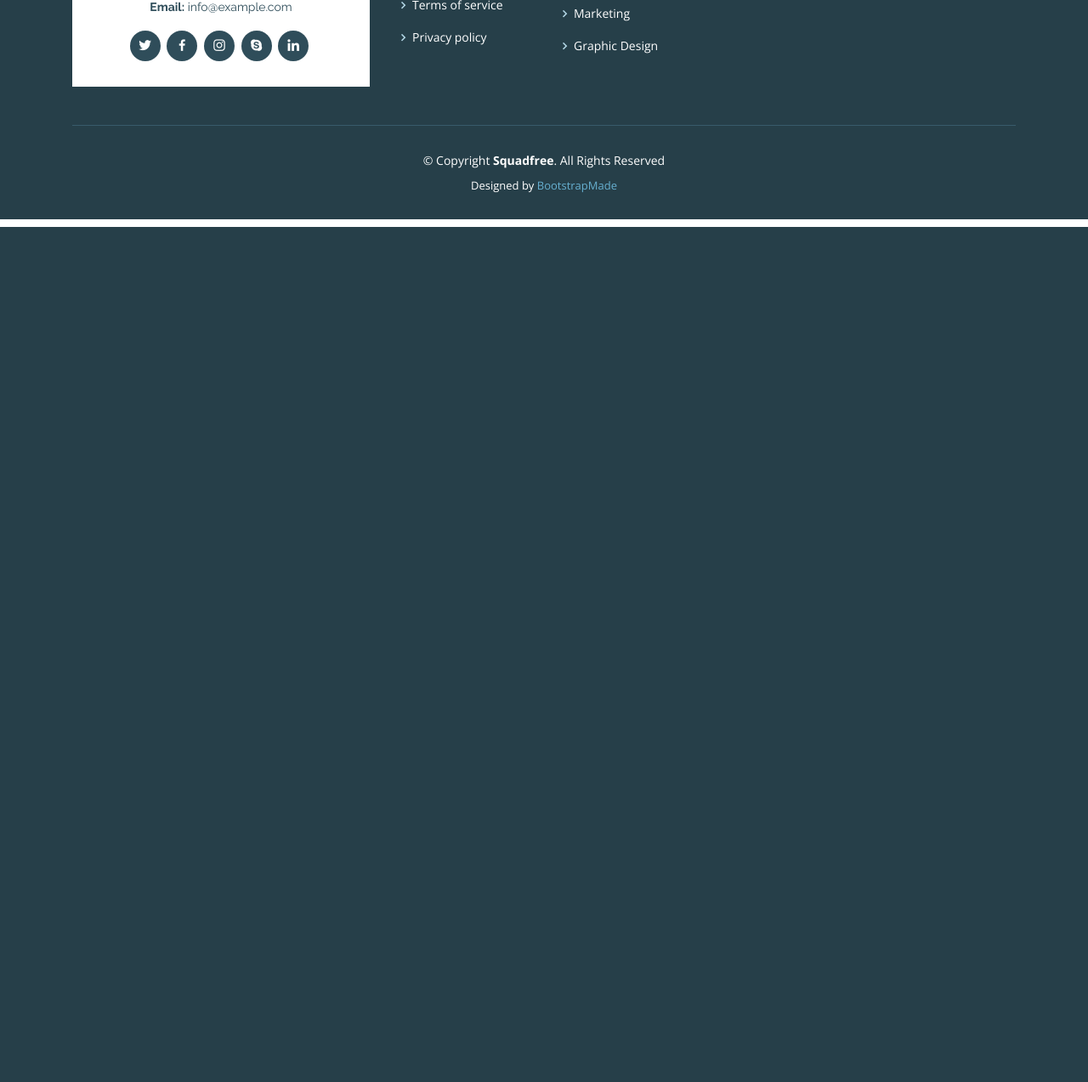
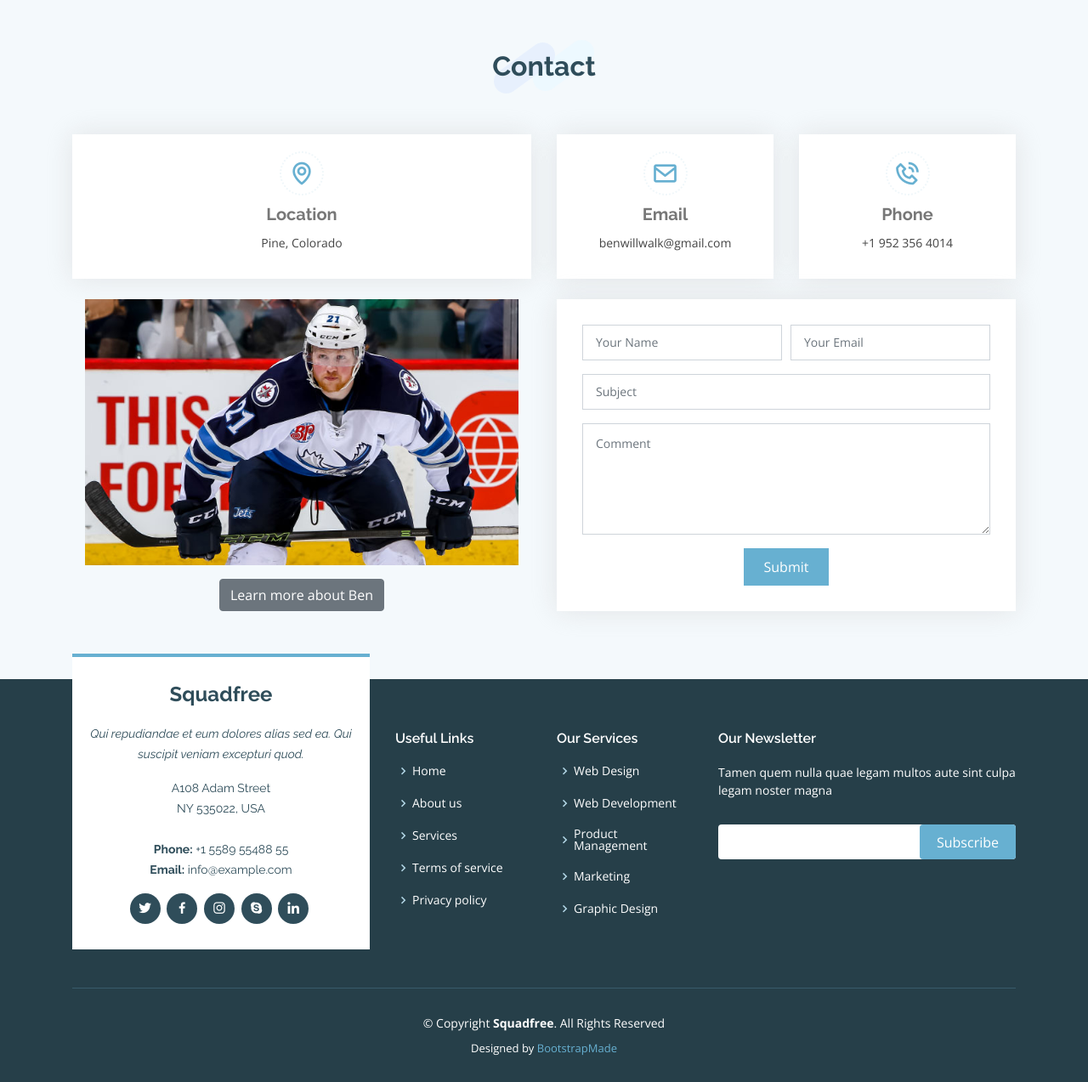
Before and after one commit to muggsieXIV/benwillwalk, a Django app: template main/templates/inner-page.html in a window 1280 px wide. Shown: the part 533-1806 px from the top of the page at 85% size. Before the commit the page ends 800 px from the top, so only its background shows below. Run offline with Django 3.2, Linux system fonts and the light colour scheme; the template is opened without the code that fills it, so the values that code supplies are empty; some libraries are stand-ins or nearby versions.

Commit message:
fixed initial bugs 1/16

```diff
--- a/main/templates/about-inner-page.html
+++ b/main/templates/about-inner-page.html
@@ -8,7 +8,7 @@
   <title>About BenWillWalk</title>
   <meta content="" name="description">
   <meta content="" name="keywords">
-
+  {% load static %}
   <!-- Favicons -->
   <link href="{% static 'assets/img/favicon.png' %}" rel="icon">
   <link href="{% static 'assets/img/apple-touch-icon.png' %}" rel="apple-touch-icon">
--- a/main/templates/inner-page.html
+++ b/main/templates/inner-page.html
@@ -5,27 +5,27 @@
   <meta charset="utf-8">
   <meta content="width=device-width, initial-scale=1.0" name="viewport">
 
-  <title>Inner Page - Squadfree Bootstrap Template</title>
+  <title>BWW - Photography</title>
   <meta content="" name="descriptison">
   <meta content="" name="keywords">
-
+  {% load static %}
   <!-- Favicons -->
-  <link href="assets/img/favicon.png" rel="icon">
-  <link href="assets/img/apple-touch-icon.png" rel="apple-touch-icon">
+  <link href="{% static 'assets/img/favicon.png' %}" rel="icon">
+  <link href="{% static 'assets/img/apple-touch-icon.png' %}" rel="apple-touch-icon">
 
   <!-- Google Fonts -->
   <link href="https://fonts.googleapis.com/css?family=Open+Sans:300,300i,400,400i,600,600i,700,700i|Raleway:300,300i,400,400i,500,500i,600,600i,700,700i|Poppins:300,300i,400,400i,500,500i,600,600i,700,700i" rel="stylesheet">
 
   <!-- Vendor CSS Files -->
-  <link href="assets/vendor/bootstrap/css/bootstrap.min.css" rel="stylesheet">
-  <link href="assets/vendor/icofont/icofont.min.css" rel="stylesheet">
-  <link href="assets/vendor/boxicons/css/boxicons.min.css" rel="stylesheet">
-  <link href="assets/vendor/venobox/venobox.css" rel="stylesheet">
-  <link href="assets/vendor/owl.carousel/assets/owl.carousel.min.css" rel="stylesheet">
-  <link href="assets/vendor/aos/aos.css" rel="stylesheet">
+  <link href="{% static 'assets/vendor/bootstrap/css/bootstrap.min.css' %}" rel="stylesheet">
+  <link href="{% static 'assets/vendor/icofont/icofont.min.css' %}" rel="stylesheet">
+  <link href="{% static 'assets/vendor/boxicons/css/boxicons.min.css' %}" rel="stylesheet">
+  <link href="{% static 'assets/vendor/venobox/venobox.css' %}" rel="stylesheet">
+  <link href="{% static 'assets/vendor/owl.carousel/assets/owl.carousel.min.css' %}" rel="stylesheet">
+  <link href="{% static 'assets/vendor/aos/aos.css' %}" rel="stylesheet">
 
   <!-- Template Main CSS File -->
-  <link href="assets/css/style.css" rel="stylesheet">
+  <link href="{% static 'assets/css/style.css' %}" rel="stylesheet">
 
   <!-- =======================================================
   * Template Name: Squadfree - v2.2.0
@@ -42,33 +42,27 @@
     <div class="container d-flex align-items-center">
 
       <div class="logo mr-auto">
-        <h1 class="text-light"><a href="index.html"><span>Squadfree</span></a></h1>
+        <h1 class="text-light"><a href="index.html"><span>BenWillWalk</span></a></h1>
         <!-- Uncomment below if you prefer to use an image logo -->
-        <!-- <a href="index.html"><img src="assets/img/logo.png" alt="" class="img-fluid"></a>-->
       </div>
 
       <nav class="nav-menu d-none d-lg-block">
         <ul>
-          <li><a href="index.html">Home</a></li>
-          <li><a href="#about">About Us</a></li>
-          <li><a href="#services">Services</a></li>
-          <li><a href="#portfolio">Portfolio</a></li>
-          <li><a href="#team">Team</a></li>
-          <li class="drop-down"><a href="">Drop Down</a>
+          <li><a href="/">Home</a></li>
+          <li><a href="/about-bww">About BenWillWalk</a></li>
+          <li><a class="drop-down" href="">Portfolios</a>
             <ul>
-              <li><a href="#">Drop Down 1</a></li>
-              <li class="drop-down"><a href="#">Drop Down 2</a>
-                <ul>
-                  <li><a href="#">Deep Drop Down 1</a></li>
-                  <li><a href="#">Deep Drop Down 2</a></li>
-                  <li><a href="#">Deep Drop Down 3</a></li>
-                  <li><a href="#">Deep Drop Down 4</a></li>
-                  <li><a href="#">Deep Drop Down 5</a></li>
-                </ul>
-              </li>
-              <li><a href="#">Drop Down 3</a></li>
-              <li><a href="#">Drop Down 4</a></li>
-              <li><a href="#">Drop Down 5</a></li>
+              <li><a href="#">Graphic Design</a></li>
+              <li><a href="#">Articles</a></li>
+              <li><a href="/photography">Photography</a></li>
+            </ul>
+          </li>
+          <li class="drop-down"><a href="">Points Of Contact</a>
+            <ul>
+              <li><a href="https://www.github.com/muggsieXIV">Github</a></li>
+              <li><a href="https://www.linkedin.com/in/benwillwalk/">Linkedin</a></li>
+              <li class="m-3">Email: benwillwalk@gmail.com</li>
+              <li class="m-3">Phone: +1 (952) 356-4014</li>
             </ul>
           </li>
           <li><a href="#contact">Contact Us</a></li>
@@ -86,10 +80,10 @@
       <div class="container">
 
         <div class="d-flex justify-content-between align-items-center">
-          <h2>Inner Page</h2>
+          <h2>Photography</h2>
           <ol>
-            <li><a href="index.html">Home</a></li>
-            <li>Inner Page</li>
+            <li><a href="/">Home</a></li>
+            <li>Portfolio</li>
           </ol>
         </div>
 
@@ -99,10 +93,101 @@
     <section class="inner-page">
       <div class="container">
         <p>
-          Example inner page template
+          Sorry, this page is still under construction. Ben's full photography album is coming soon!
         </p>
       </div>
     </section>
+
+    <!-- ======= Cta Section ======= -->
+    <section id="cta" class="cta">
+      <div class="container" data-aos="zoom-in">
+
+        <div class="text-center">
+          <h3>Contact Ben Walker</h3>
+          <a class="cta-btn" href="#contact">Contact</a>
+        </div>
+
+      </div>
+    </section><!-- End Cta Section -->
+
+
+    <!-- ======= Contact Section ======= -->
+    <section id="contact" class="contact section-bg">
+      <div class="container">
+
+        <div class="section-title" data-aos="fade-in" data-aos-delay="100">
+          <h2>Contact</h2>
+        </div>
+
+        <div class="row" data-aos="fade-up" data-aos-delay="100">
+          <div class="col-lg-6">
+            <div class="info-box mb-4">
+              <i class="bx bx-map"></i>
+              <h3>Location</h3>
+              <p>Pine, Colorado</p>
+            </div>
+          </div>
+
+          <div class="col-lg-3 col-md-6">
+            <div class="info-box  mb-4">
+              <i class="bx bx-envelope"></i>
+              <h3>Email</h3>
+              <p>benwillwalk@gmail.com</p>
+            </div>
+          </div>
+
+          <div class="col-lg-3 col-md-6">
+            <div class="info-box  mb-4">
+              <i class="bx bx-phone-call"></i>
+              <h3>Phone</h3>
+              <p>+1 952 356 4014</p>
+            </div>
+          </div>
+
+        </div>
+
+        <div class="row" data-aos="fade-up" data-aos-delay="200">
+
+          <div class="col-lg-6 text-center">
+            <!-- <iframe class="mb-4 mb-lg-0" src="https://www.google.com/maps/embed?pb=!1m14!1m8!1m3!1d12097.433213460943!2d-74.0062269!3d40.7101282!3m2!1i1024!2i768!4f13.1!3m3!1m2!1s0x0%3A0xb89d1fe6bc499443!2sDowntown+Conference+Center!5e0!3m2!1smk!2sbg!4v1539943755621" frameborder="0" style="border:0; width: 100%; height: 384px;" allowfullscreen></iframe> -->
+            <img src="{% static 'assets/img/benwalkerhky.jpg' %}" alt="" class="col-lg-12" />
+            <a class="btn btn-secondary text-center mt-3" href="/about-bww">Learn more about Ben</a>
+          </div>
+
+          <div class="col-lg-6">
+            <form action="form/" method="POST" role="form" class="php-email-form">
+              {% csrf_token %}
+              <div class="form-row">
+                <div class="col-md-6 form-group">
+                  <input type="text" name="name" class="form-control" id="name" placeholder="Your Name" data-rule="minlen:4" data-msg="Please enter at least 4 chars" />
+                  <div class="validate"></div>
+                </div>
+                <div class="col-md-6 form-group">
+                  <input type="email" class="form-control" name="email" id="email" placeholder="Your Email" data-rule="email" data-msg="Please enter a valid email" />
+                  <div class="validate"></div>
+                </div>
+              </div>
+              <div class="form-group">
+                <input type="text" class="form-control" name="subject" id="subject" placeholder="Subject" data-rule="minlen:4" data-msg="Please enter at least 8 chars of subject" />
+                <div class="validate"></div>
+              </div>
+              <div class="form-group">
+                <textarea class="form-control" name="comment" rows="5" data-rule="required, minlen:5" data-msg="Please be more descriptive" placeholder="Comment"></textarea>
+                <div class="validate"></div>
+              </div>
+              <div class="mb-3">
+                <div class="loading">Loading</div>
+                <div class="error-message"></div>
+                <div class="sent-message">Your message has been sent. We'll reach out soon!</div>
+              </div>
+              <div class="text-center"><button type="submit">Submit</button></div>
+            </form>
+          </div>
+
+        </div>
+
+      </div>
+    </section><!-- End Contact Section -->
 
   </main><!-- End #main -->
 
@@ -184,19 +269,19 @@
   <a href="#" class="back-to-top"><i class="icofont-simple-up"></i></a>
 
   <!-- Vendor JS Files -->
-  <script src="assets/vendor/jquery/jquery.min.js"></script>
-  <script src="assets/vendor/bootstrap/js/bootstrap.bundle.min.js"></script>
-  <script src="assets/vendor/jquery.easing/jquery.easing.min.js"></script>
-  <script src="assets/vendor/php-email-form/validate.js"></script>
-  <script src="assets/vendor/waypoints/jquery.waypoints.min.js"></script>
-  <script src="assets/vendor/counterup/counterup.min.js"></script>
-  <script src="assets/vendor/isotope-layout/isotope.pkgd.min.js"></script>
-  <script src="assets/vendor/venobox/venobox.min.js"></script>
-  <script src="assets/vendor/owl.carousel/owl.carousel.min.js"></script>
-  <script src="assets/vendor/aos/aos.js"></script>
+  <script src="{% static 'assets/vendor/jquery/jquery.min.js"></script>
+  <script src="{% static 'assets/vendor/bootstrap/js/bootstrap.bundle.min.js' %}"></script>
+  <script src="{% static 'assets/vendor/jquery.easing/jquery.easing.min.js' %}"></script>
+  <script src="{% static 'assets/vendor/php-email-form/validate.js' %}"></script>
+  <script src="{% static 'assets/vendor/waypoints/jquery.waypoints.min.js' %}"></script>
+  <script src="{% static 'assets/vendor/counterup/counterup.min.js' %}"></script>
+  <script src="{% static 'assets/vendor/isotope-layout/isotope.pkgd.min.js' %}"></script>
+  <script src="{% static 'assets/vendor/venobox/venobox.min.js' %}"></script>
+  <script src="{% static 'assets/vendor/owl.carousel/owl.carousel.min.js' %}"></script>
+  <script src="{% static 'assets/vendor/aos/aos.js' %}"></script>
 
   <!-- Template Main JS File -->
-  <script src="assets/js/main.js"></script>
+  <script src="{% static 'assets/js/main.js' %}"></script>
 
 </body>
 
--- a/main/urls.py
+++ b/main/urls.py
@@ -11,4 +11,7 @@ urlpatterns = [
     path('subscribe', views.subscribe),
     path('success', views.success),
     path('failed', views.failed),
+    path('photography', views.photography),
+    path('articles', views.articles),
+    path('graphic-design', views.graphicDesign),
 ]
```
Also changed, not shown: benwillwalk/settings.py (+11 -14 lines), main/templates/index.html (+10 -14 lines), main/templates/portfolio-details.html (+42 -47 lines), main/views.py (+9 -0 lines), 2 other files.
